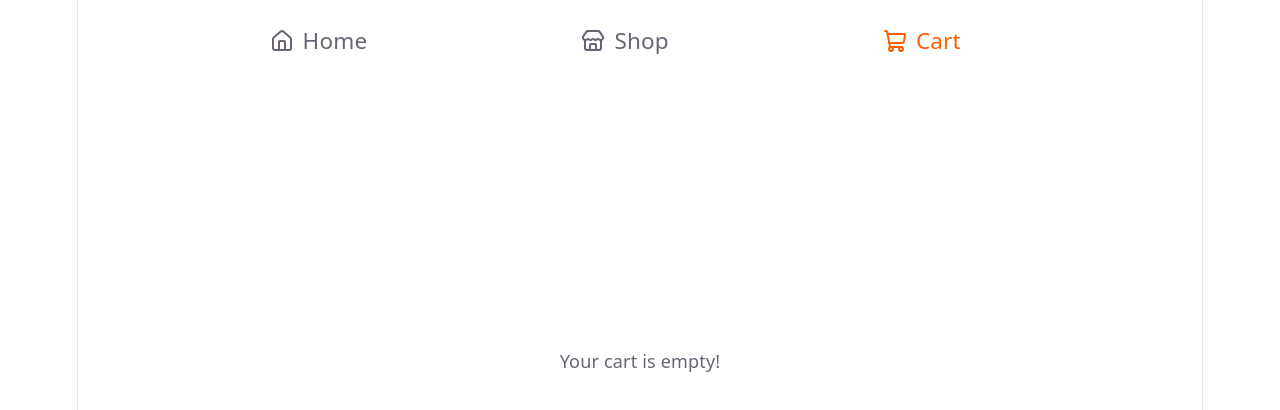
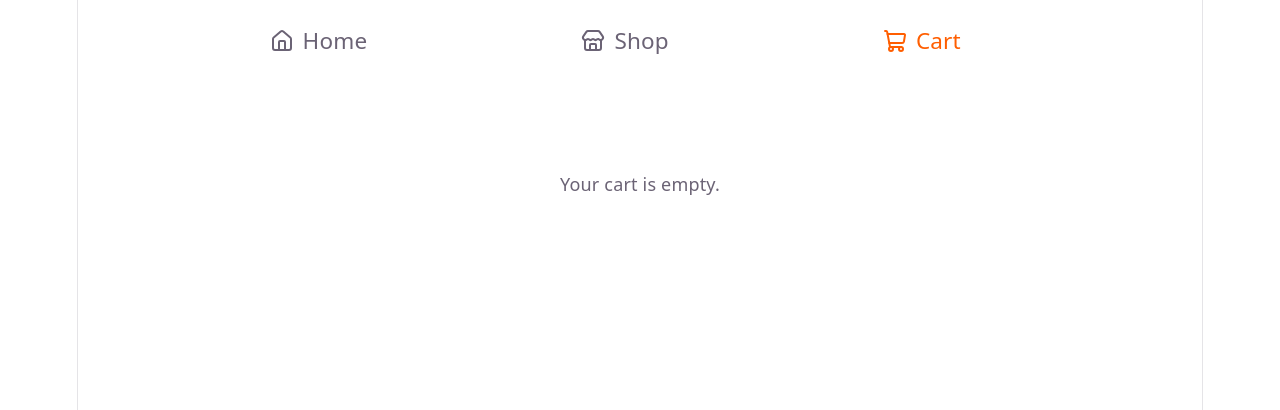
Before and after one commit to JZuro/Shopping-Cart, a React (Vite) app: page /cart in a window 1280 px wide. Shown: the top 410 px of the page. Built offline with nearby package versions, Linux system fonts and the light colour scheme.

Commit message:
Create Cart page with a table with headers: Product, Price, Qty. and Subtotal. Make it possible to increase/descrease items quantity and delete items in the cart. Display calculated total at the bottom.

```diff
--- a/src/App.tsx
+++ b/src/App.tsx
@@ -1,15 +1,12 @@
+import { Outlet } from "react-router";
+import NavBar from "./NavBar";
+import { CartProvider } from "./CartProvider";
 
-function HomePage() {
+export default function App() {
 	return (
-		<>
-			<div id="homepage" className="flex flex-col basis-[70vh] justify-center ">
-				Lorem, ipsum dolor sit amet consectetur adipisicing elit.
-				Maiores ad nam pariatur voluptates. Maiores nam atque placeat
-				autem eligendi voluptate, fuga quasi illo, impedit culpa
-				repellendus, id harum adipisci tempora?
-			</div>
-		</>
+		<CartProvider>
+			<NavBar />
+			<Outlet />
+		</CartProvider>
 	);
 }
-
-export default HomePage;
--- a/src/Cart.tsx
+++ b/src/Cart.tsx
@@ -1,31 +1,88 @@
 import { CartContext } from "./Contexts";
 import { useContext } from "react";
+import { X } from "lucide-react";
 
-export default function Cart () {
-    const { cartItems } = useContext(CartContext);
+export default function Cart() {
+	const { cartItems, priceTotal, addToCart, decreaseQuantity, removeFromCart } =
+		useContext(CartContext);
 
-
-    return (
-		<>
-			<div id="cart" className="flex basis-[70vh] flex-col justify-center align-center" >
-                {(cartItems.length===0) && <h3>Your cart is empty!</h3>}
-                {cartItems.map((item)=>{return (
-									<div
-										className={`product ${item.category} flex flex-col`}
-										id={String(item.id)}
+	return (
+		<div className="mt-10 px-4">
+			{cartItems.length === 0 ? (
+				<p className="py-10 text-center">Your cart is empty.</p>
+			) : (
+				<table className="w-full border-collapse">
+					<thead>
+						<tr className="text-sm text-gray-400 border-b-2">
+							<th className="pb-2 w-0" />
+							<th className="pb-2 w-35" />
+							<th className="pb-2 text-center font-normal px-6">Product</th>
+							<th className="pb-2 text-center font-normal px-6">Price</th>
+							<th className="pb-2 text-center font-normal px-6">Qty.</th>
+							<th className="pb-2 text-right font-normal px-6">Subtotal</th>
+						</tr>
+					</thead>
+					<tbody>
+						{cartItems.map((item) => (
+							<tr key={item.id} className="border-b last:border-b-0">
+								<td className="py-5">
+									<button
+										onClick={() => removeFromCart(item.id)}
+										className="hover:text-gray-100 cursor-pointer p-5"
 									>
-										<div className="flex object-contain justify-center align-center bg-white">
-											<img src={item.image} className="p-10 h-65 object-contain" />
-										</div>
-										<h2 className="pt-5">{item.title}</h2>
-										<p className="text-xs">
-											{item.rating.rate}/5.00 ({item.rating.count} reviews)
-										</p>
-										<h3 className="text-lg">${item.price.toFixed(2)}</h3>
-										<p hidden>{item.description}</p>
+										<X size={18} />
+									</button>
+								</td>
+								<td className="py-5">
+									<div className="bg-white p-3 w-35 h-35 flex items-center justify-center">
+										<img src={item.image} className="w-full h-full object-contain" />
 									</div>
-								);})}
-            </div>
-		</>
+								</td>
+								<td className="py-5 px-6 max-w-60">
+									<span className="block text-sm font-medium truncate">
+										{item.title}
+									</span>
+									<span className="block text-sm font-light mt-1 capitalize">
+										{item.category}
+									</span>
+								</td>
+								<td className="py-5 px-6 text-center font-light">
+									${item.price.toFixed(2)}
+								</td>
+								<td className="py-5 px-6">
+									<div className="flex justify-center items-center gap-2">
+										<button
+											onClick={() => decreaseQuantity(item.id)}
+											className="w-8 h-8 bg-gray-200 rounded-md flex items-center justify-center hover:bg-gray-300 cursor-pointer"
+										>
+											−
+										</button>
+										<span className="w-8 text-center font-light">
+											{item.quantity}
+										</span>
+										<button
+											onClick={() => addToCart(item)}
+											className="w-8 h-8 bg-gray-200 rounded-md flex items-center justify-center hover:bg-gray-300 cursor-pointer"
+										>
+											+
+										</button>
+									</div>
+								</td>
+								<td className="py-5 px-6 text-right font-light">
+									${(item.price * item.quantity).toFixed(2)}
+								</td>
+							</tr>
+						))}
+					</tbody>
+					<tfoot>
+						<tr className="border-t-2">
+							<td colSpan={6} className="pt-5 px-6 text-right font-medium">
+								Total: ${priceTotal.toFixed(2)}
+							</td>
+						</tr>
+					</tfoot>
+				</table>
+			)}
+		</div>
 	);
 }
--- a/src/CartProvider.tsx
+++ b/src/CartProvider.tsx
@@ -1,14 +1,50 @@
 import { CartContext } from "./Contexts";
-import { useState } from "react";
+import { useState, useEffect, useRef } from "react";
 import type { ReactNode } from "react";
-import type { ProductData } from "./types";
+import type { ProductData, CartItem } from "./types";
 
 export function CartProvider({ children }: { children: ReactNode }) {
-	const [cartItems, setCartItems] = useState<ProductData[]>([]);
-	const addToCart = (item: ProductData) => setCartItems((prev) => [...prev, item]);
+	const [cartItems, setCartItems] = useState<CartItem[]>(() => {
+		const cached = localStorage.getItem("cartItems");
+		return cached ? JSON.parse(cached) : [];
+	});
+	const isMounted = useRef(false);
+	useEffect(() => {
+		if (!isMounted.current) {
+			isMounted.current = true;
+			return;
+		}
+		localStorage.setItem("cartItems", JSON.stringify(cartItems));
+	}, [cartItems]);
+
+	const removeFromCart = (id: number) => setCartItems((prev) => prev.filter((i) => i.id !== id));
+
+	const decreaseQuantity = (id: number) => {
+		setCartItems((prev) => {
+			const item = prev.find((i) => i.id === id);
+			if (!item) return prev;
+			if (item.quantity === 1) return prev.filter((i) => i.id !== id);
+			return prev.map((i) => i.id === id ? { ...i, quantity: i.quantity - 1 } : i);
+		});
+	};
+
+	const addToCart = (item: ProductData) => {
+		setCartItems((prev) => {
+			const itemExists = prev.find((i) => i.id === item.id);
+			if (itemExists) {
+				return prev.map((i) =>
+					i.id === item.id ? { ...i, quantity: i.quantity + 1 } : i
+				);
+			}
+            return [...prev, { ...item, quantity: 1 }];
+		});
+	};
+
+	const priceTotal = cartItems.reduce((sum, item) => sum + item.price * item.quantity, 0);
+	const itemsTotal = cartItems.reduce((sum, item) => sum + item.quantity, 0);
 
 	return (
-		<CartContext.Provider value={{ cartItems, addToCart }}>
+		<CartContext.Provider value={{ cartItems, addToCart, decreaseQuantity, removeFromCart, priceTotal, itemsTotal }}>
 			{children}
 		</CartContext.Provider>
 	);
--- a/src/Contexts.ts
+++ b/src/Contexts.ts
@@ -1,7 +1,18 @@
 import { createContext } from "react";
-import type { ProductData } from "./types";
+import type { CartItem, ProductData } from "./types";
 
 export const CartContext = createContext<{
-	cartItems: ProductData[];
-	addToCart: (item: ProductData) => void;
-}>({ cartItems: [], addToCart: () => {} });
+	cartItems: CartItem[];
+	addToCart: (item: ProductData | CartItem) => void;
+	decreaseQuantity: (id: number) => void;
+	removeFromCart: (id: number) => void;
+	priceTotal: number;
+	itemsTotal: number;
+}>({
+	cartItems: [],
+	addToCart: () => {},
+	decreaseQuantity: () => {},
+	removeFromCart: () => {},
+	priceTotal: 0,
+	itemsTotal: 0,
+});
--- /dev/null
+++ b/src/HomePage.tsx
@@ -0,0 +1,15 @@
+
+function HomePage() {
+	return (
+		<>
+			<div id="homepage" className="flex flex-col basis-[70vh] justify-center ">
+				Lorem, ipsum dolor sit amet consectetur adipisicing elit.
+				Maiores ad nam pariatur voluptates. Maiores nam atque placeat
+				autem eligendi voluptate, fuga quasi illo, impedit culpa
+				repellendus, id harum adipisci tempora?
+			</div>
+		</>
+	);
+}
+
+export default HomePage;
--- a/src/Layout.tsx
+++ /dev/null
@@ -1,12 +0,0 @@
-import { Outlet } from "react-router";
-import NavBar from "./NavBar";
-import { CartProvider } from "./CartProvider";
-
-export default function App() {
-	return (
-		<CartProvider>
-			<NavBar />
-			<Outlet />
-		</CartProvider>
-	);
-}
--- a/src/NavBar.tsx
+++ b/src/NavBar.tsx
@@ -5,7 +5,7 @@ import { useContext } from "react";
 import { CartContext } from "./Contexts";
 
 export default function NavBar() {
-	const { cartItems } = useContext(CartContext);
+	const  cartItems  = useContext(CartContext);
 	return (
 		<>
 			<nav id="navBar" className="flex">
@@ -34,9 +34,9 @@ export default function NavBar() {
 							</span>
 							<span
 								id="counter"
-								className={`ml-3 border-2 rounded-sm h-8 w-6 ${cartItems.length === 0 && "opacity-0"}`}
+								className={`ml-3 border-2 rounded-sm h-8 w-6 ${cartItems.itemsTotal === 0 && "opacity-0"}`}
 							>
-								{`${cartItems.length}`}
+								{`${cartItems.itemsTotal}`}
 							</span>
 						</NavLink>
 					</li>
--- a/src/Shop.tsx
+++ b/src/Shop.tsx
@@ -9,7 +9,8 @@ import { CartContext } from "./Contexts";
 function useShopItems() {
 	const [items, setItems] = useState<ProductData[] | null>(() => {
 		const cached = localStorage.getItem("shopItems");
-		return cached ? JSON.parse(cached) : null;
+		const parsed = cached ? JSON.parse(cached) : null;
+		return Array.isArray(parsed) ? parsed : null;
 	});
 
 	useEffect(() => {
@@ -75,12 +76,12 @@ export default function Shop() {
 	const { cartItems, addToCart } = useContext(CartContext);
 
 	const items = useShopItems();
-	const [selectedCategory, setSelectedCategory] = useState<string | null>("All");
+	const [selectedCategory, setSelectedCategory] = useState<string | null>("all");
 	const [selectedProduct, setSelectedProduct] = useState<ProductData | null>(null);
 
 	const itemsToRender = useMemo(
 		() =>
-			selectedCategory == "All"
+			selectedCategory == "all"
 				? items
 				: items?.filter((item) => item.category === selectedCategory),
 		[items, selectedCategory]
@@ -90,7 +91,7 @@ export default function Shop() {
 		const item_categories = Array.from(
 			new Set(items?.map((item) => item.category))
 		).toSorted();
-		item_categories.unshift("All");
+		item_categories.unshift("all");
 		return item_categories;
 	}, [items]);
 
@@ -114,10 +115,10 @@ export default function Shop() {
 				{ITEM_CATEGORIES.map((category) => (
 					<div key={category} className={"category hover:text-gray-100"}>
 						<button
-							className={`${category == selectedCategory && "text-orange-500"}`}
+							className={`capitalize ${category == selectedCategory && "text-orange-500"}`}
 							onClick={() => setSelectedCategory(category)}
 						>
-							{category[0].toUpperCase() + category.slice(1)}
+							{category}
 						</button>
 					</div>
 				))}
--- a/src/routes.tsx
+++ b/src/routes.tsx
@@ -1,8 +1,8 @@
-import HomePage from "./App";
+import HomePage from "./HomePage";
 import Shop from "./Shop";
 import Cart from "./Cart";
 import ErrorPage from "./ErrorPage";
-import App from "./Layout";
+import App from "./App";
 
 const routes = [
 	{
--- a/src/types.ts
+++ b/src/types.ts
@@ -10,3 +10,7 @@ export interface ProductData {
 		count: number;
 	};
 }
+
+export interface CartItem extends ProductData{
+    quantity: number
+}
```
Also changed, not shown: src/components/Product.tsx (+3 -7 lines).
